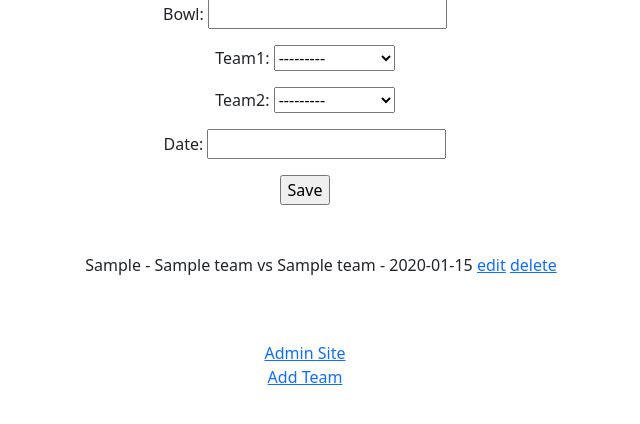
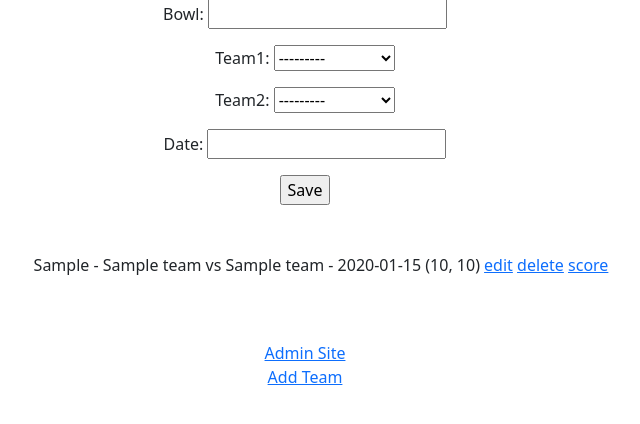
Before and after one commit to drew-sant/bowlpicks, a Django app: page /setup in a window 1280 px wide. Shown: the part 169-593 px from the top of the page, without its empty margins (335-975 px from the left). Run offline with Django 4.2, Linux system fonts and the light colour scheme; a user stored in the database is signed in; tables that the repository leaves empty hold one stand-in row (values such as "Sample post"); parts of the project's set-up code (start-up, migrations or seed data) failed here and were passed over; some libraries are stand-ins or nearby versions.

Commit message:
Created the addScore view along with tests.
Added links to addScore on setup view (where we add games) in the list of games. Created the AddedScoreForm along with tests.

```diff
--- a/bowlpicks/picks/forms.py
+++ b/bowlpicks/picks/forms.py
@@ -41,3 +41,8 @@ class AddParticipantForm(forms.ModelForm):
     class Meta:
         model = Participant
         fields = ("name",)
+
+class AddScoreForm(forms.ModelForm):
+    class Meta:
+        model = Game
+        fields = ("team1_score", "team2_score")
--- a/bowlpicks/picks/urls.py
+++ b/bowlpicks/picks/urls.py
@@ -24,4 +24,6 @@ urlpatterns = [
     path("deleteteam/<int:teamid>", views.deleteTeam, name="delete_team"),
     path("addteam", views.addTeam, name="addteam"),
     path("addteam/<int:teamid>", views.addTeam, name="addteamid"),
+    path("addscore/<int:gameid>", views.addScore, name="addscore"),
+    path("deletescore/<int:gameid>", views.deleteScore, name="delete_score"),
 ]
--- a/bowlpicks/picks/views.py
+++ b/bowlpicks/picks/views.py
@@ -15,6 +15,7 @@ from .forms import AddGameForm
 from .forms import RegisterUserForm
 from .forms import AddTeamForm
 from .forms import AddParticipantForm
+from .forms import AddScoreForm
 
 from django.db.models import Min
 
@@ -212,7 +213,7 @@ def register(request):
 def setup(request, gameid=None):
     query_game = Game.objects.all()
     # Create a list of tuples of the form (<gameid>, <text-to-display-in-list>)
-    games_list = [(x.id, f'{x.bowl} - {x.team1} vs {x.team2} - {x.date}') for x in query_game]
+    games_list = [(x.id, f'{x.bowl} - {x.team1} vs {x.team2} - {x.date} {x.team1_score, x.team2_score}') for x in query_game]
 
     if request.method == "POST":
         form = AddGameForm(request.POST)
@@ -281,6 +282,30 @@ def addTeam(request, teamid=None):
     return render(request, 'add_team.html', {"form": form, "teams": teams})
 
 @user_passes_test(check_admin)
+def addScore(request, gameid):
+    if request.method == "POST":
+        form = AddScoreForm(request.POST)
+        if form.is_valid() and gameid != None:
+            # If given a team id then we edit the team name.
+            game = Game.objects.get(id=gameid)
+            old_t1_score = game.team1_score # logging purposes
+            old_t2_score = game.team2_score # logging purposes
+            game.team1_score = form.cleaned_data["team1_score"]
+            game.team2_score = form.cleaned_data["team2_score"]
+            game.save()
+            logging.info(f'GAME SCORE EDITED: {request.user.username} edited an existing team \
+                         from team1"{old_t1_score}" team2"{old_t2_score}" to team1"{game.team1_score}" team2"{game.team2_score}"')
+            return HttpResponseRedirect("/setup")
+    else:
+        # If we don't get data via POST then we create our own form.
+        # Populate the form with the team info if provided a team id and blank if we don't.
+        form = AddScoreForm(instance=Game.objects.get(id=gameid)) if gameid != None else AddScoreForm()
+
+    return render(request, 'add_score.html', {"form": form, "gameid": gameid})
+
+
+
+@user_passes_test(check_admin)
 def deleteGame(request, gameid):
     """Delete the game associated with gameid."""
     game = Game.objects.get(id=gameid)
@@ -295,6 +320,16 @@ def deleteTeam(request, teamid):
     team.delete()
     logging.info(f'TEAM DELETED: {request.user.username} deleted {team.name}')
     return HttpResponseRedirect("/addteam")
+
+@user_passes_test(check_admin)
+def deleteScore(request, gameid):
+    """Set the score to None of the game associated with gameid."""
+    game = Game.objects.get(id=gameid)
+    game.team1_score = None
+    game.team2_score = None
+    game.save()
+    logging.info(f'SCORE DELETED: {request.user.username} deleted {str(game)}')
+    return HttpResponseRedirect("/setup")
 
 @login_required
 def logout_view(request):
--- a/bowlpicks/templates/setup.html
+++ b/bowlpicks/templates/setup.html
@@ -18,7 +18,9 @@ Setup
 <div class="pt-5">
     <list>
     {% for game in games %}
-            <ul> {{ game.1 }} <a href="/setup/{{game.0}}">edit</a> <a href="/deletegame/{{game.0}}">delete</a></ul>
+            <ul> {{ game.1 }} <a href="/setup/{{game.0}}">edit</a> <a href="/deletegame/{{game.0}}">delete</a>
+                <a href="/addscore/{{game.0}}">score</a>
+            </ul>
     {% endfor %}
     </list>
 </div>
```
Also changed, not shown: bowlpicks/picks/tests/test_forms.py (+7 -1 lines), bowlpicks/picks/tests/test_views.py (+86 -1 lines), bowlpicks/templates/add_score.html (added, +20 -0 lines).
